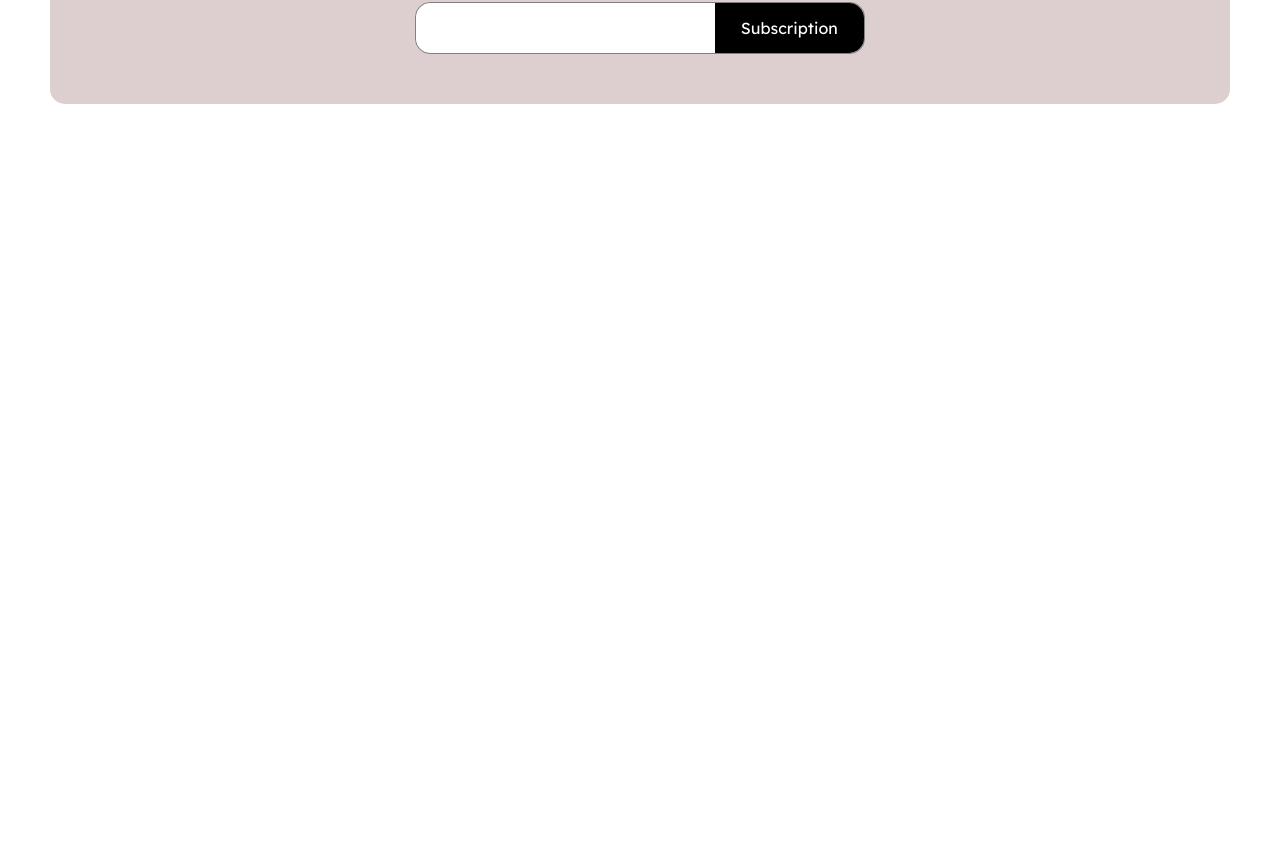
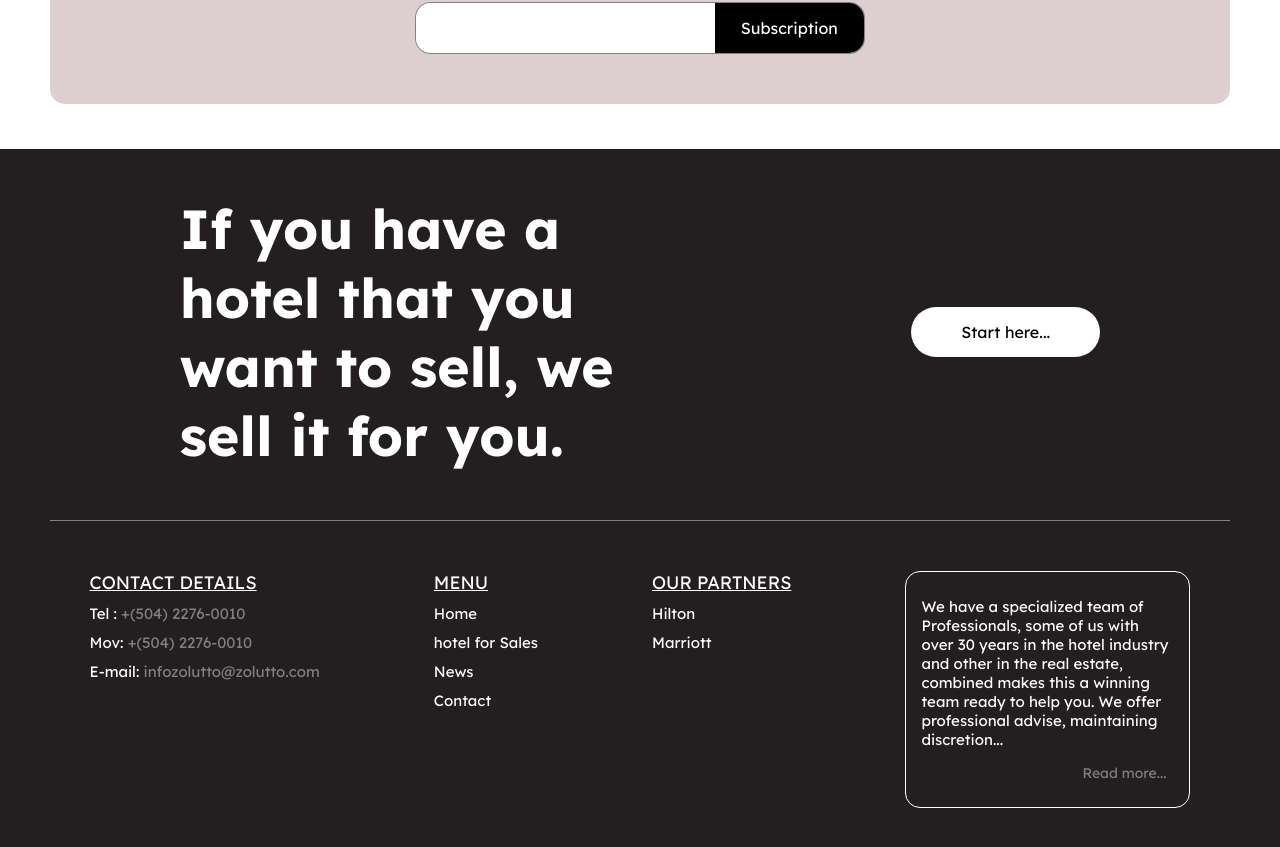
Before and after one commit to Paul2000-2000/BookingAppHotel, a React (Vite) app in the folder client/hotel-booking/: page / in a window 1280 px wide. Shown: the part 3519-4366 px from the top of the page. Before the commit the page ends 3668 px from the top, so only its background shows below. Built offline with nearby package versions, Linux system fonts and the light colour scheme.

Commit message:
Footer design, need responsive

```diff
--- a/client/hotel-booking/src/pages/HomePage/HomePage.jsx
+++ b/client/hotel-booking/src/pages/HomePage/HomePage.jsx
@@ -8,6 +8,7 @@ import NewHotels from '../../views/NewHotels/NewHotels';
 import News from '../../views/News/News';
 import Services from '../../views/Services/Services';
 import Subscribe from '../../views/Subscribe/Subscribe';
+import Footer from '../../views/Footer/Footer';
 
  const HomePage = () => {
   return (
@@ -18,6 +19,7 @@ import Subscribe from '../../views/Subscribe/Subscribe';
       <News/>
       <Services/>
       <Subscribe/>
+      <Footer/>
     </div>
   )
 }
--- a/client/hotel-booking/src/pages/HomePage/HomePage.module.scss
+++ b/client/hotel-booking/src/pages/HomePage/HomePage.module.scss
@@ -1,5 +1,7 @@
 .pad50{
 
     padding: 50px;
+    width: 100vw;
+    height: 100vh;
 
 }
--- /dev/null
+++ b/client/hotel-booking/src/views/Footer/Footer.jsx
@@ -0,0 +1,49 @@
+import React from 'react'
+
+import style from './Footer.module.scss';
+
+const Footer = () => {
+  return (
+    <div className={style.class}>
+        <div className={style.contentOne}>
+            <h2 className={style.title}>
+            If you have a hotel that you want to sell, we sell it for you.
+            </h2>
+            <button className={style.action}>
+                Start here...
+            </button>
+        </div>
+        <div className={style.contentTwo}>
+            <div className={style.info}>
+                <h6 className={style.title}>CONTACT DETAILS</h6>
+                <p className={style.element}>Tel : <span>+(504) 2276-0010</span></p>
+                <p className={style.element}>Mov: <span>+(504) 2276-0010</span></p>
+                <p className={style.element}>E-mail: <span>infozolutto@zolutto.com</span></p>
+            </div>
+            <div className={style.info}>
+                <h6 className={style.title}>MENU</h6>
+                <p className={style.element}>Home</p>
+                <p className={style.element}>hotel for Sales</p>
+                <p className={style.element}>News</p>
+                <p className={style.element}>Contact</p>
+            </div>
+            <div className={style.info}>
+                <h6 className={style.title}>OUR PARTNERS</h6>
+                <p className={style.element}>Hilton</p>
+                <p className={style.element}>Marriott</p>
+            </div>
+            <div className={style.message}>
+                <p className={style.description}>
+                We have a specialized team of Professionals,
+                some of us with over 30 years in the hotel industry and other
+                in the real estate, combined makes this a winning team ready to
+                help you. We offer professional advise, maintaining discretion...
+                </p>
+                <button className={style.more}>Read more...</button>
+            </div>
+        </div>
+    </div>
+  )
+}
+
+export default Footer
--- /dev/null
+++ b/client/hotel-booking/src/views/Footer/Footer.module.scss
@@ -0,0 +1,108 @@
+.class{
+
+    padding: 45px 50px;
+    background-color: #231f20;
+
+    .contentOne{
+
+        display: flex;
+        align-items: center;
+        justify-content: space-around;
+        padding-bottom: 50px;
+        margin-bottom: 50px;
+        border-bottom: solid 1px grey;
+
+        .title{
+
+            font-size: 55px;
+            color: white;
+            width: 40%;
+
+
+        }
+
+        .action{
+
+            background-color: white;
+            padding: 15px 50px;
+            color: black;
+            font-size: 16px;
+            border-radius: 50px;
+            border: none;
+            cursor: pointer;
+
+
+        }
+
+    }
+
+    .contentTwo{
+
+        display: flex;
+        align-items: flex-start;
+        justify-content: space-around;
+        gap: 35px;
+
+        .info{
+
+            display: flex;
+            flex-direction: column;
+            gap: 10px;
+
+            .title{
+
+                text-decoration: underline;
+                font-size: 18px;
+                font-weight: 400;
+                color: white;
+
+            }
+
+            .element{
+
+                font-size: 15px;
+                color: white;
+                span{
+
+                    color: grey;
+
+                }
+
+            }
+
+        }
+
+        .message{
+
+            padding: 25px 15px;
+            display: flex;
+            flex-direction: column;
+            gap: 15px;
+            width: 285px;
+            border: solid 1px white;
+            border-radius: 15px;
+
+            .description{
+
+                font-size: 15px;
+                color: white;
+
+            }
+
+            .more{
+
+                cursor: pointer;
+                border: none;
+                color: grey;
+                font-size: 14px;
+                width: 100px;
+                background-color: transparent;
+                align-self: flex-end;
+
+            }
+
+        }
+
+    }
+
+}
```
